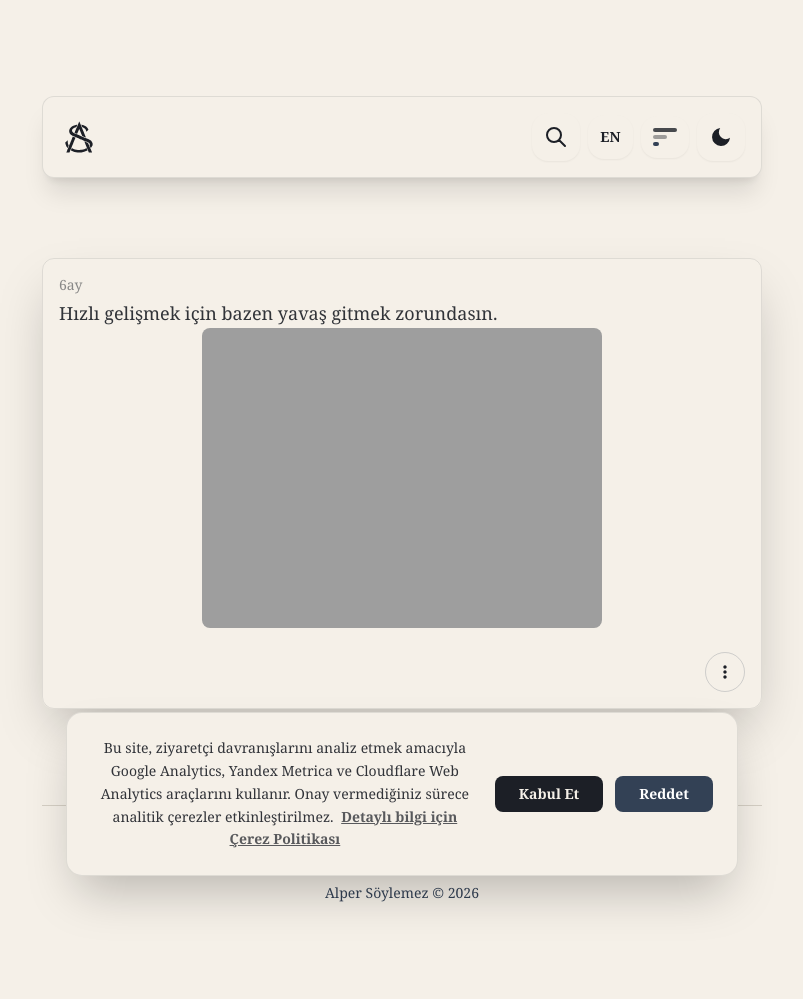
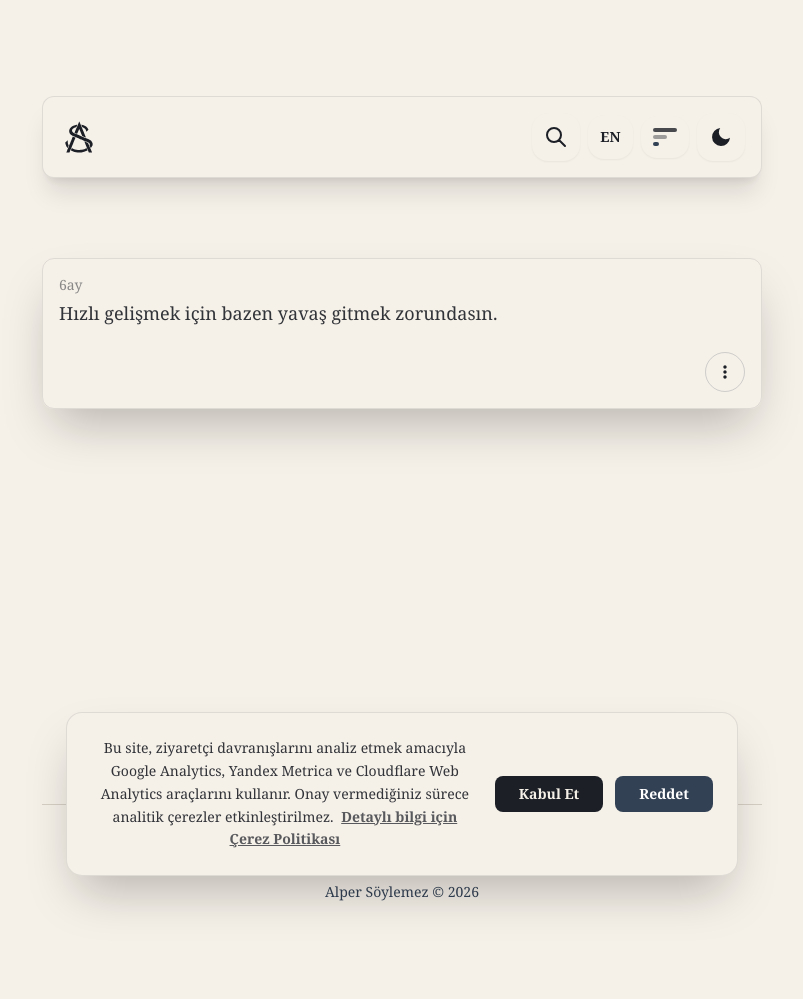
Before and after one commit to lprsylmz/jekyll-blog, a Jekyll site: the page built from _content/_notes/8-hiz-hUAM.md, in a window 1280 px wide. Shown: the whole page, without its empty margins (238-1041 px from the left). Built offline with Jekyll 4.4.1, drawn with Linux system fonts in a browser that asks for light colours.

Commit message:
fix: remove broken hız note image reference

```diff
--- a/_content/_notes/8-hiz-hUAM.md
+++ b/_content/_notes/8-hiz-hUAM.md
@@ -9,4 +9,3 @@ tags: [alıntı]
 ---
 
  Hızlı gelişmek için bazen yavaş gitmek zorundasın.
-![](https://alpersoylemez.com//storage/notes/images/hiz-z5VW1.webp)
--- a/_data/notes.json
+++ b/_data/notes.json
@@ -18,7 +18,7 @@
         "title": "hız",
         "slug": "hiz-hUAM",
         "published_at": "2026-04-30T17:45:32+00:00",
-        "content": " Hızlı gelişmek için bazen yavaş gitmek zorundasın. \n![](https:\/\/alpersoylemez.com\/\/storage\/notes\/images\/hiz-z5VW1.webp)"
+        "content": " Hızlı gelişmek için bazen yavaş gitmek zorundasın."
     },
     {
         "id": 7,
```
